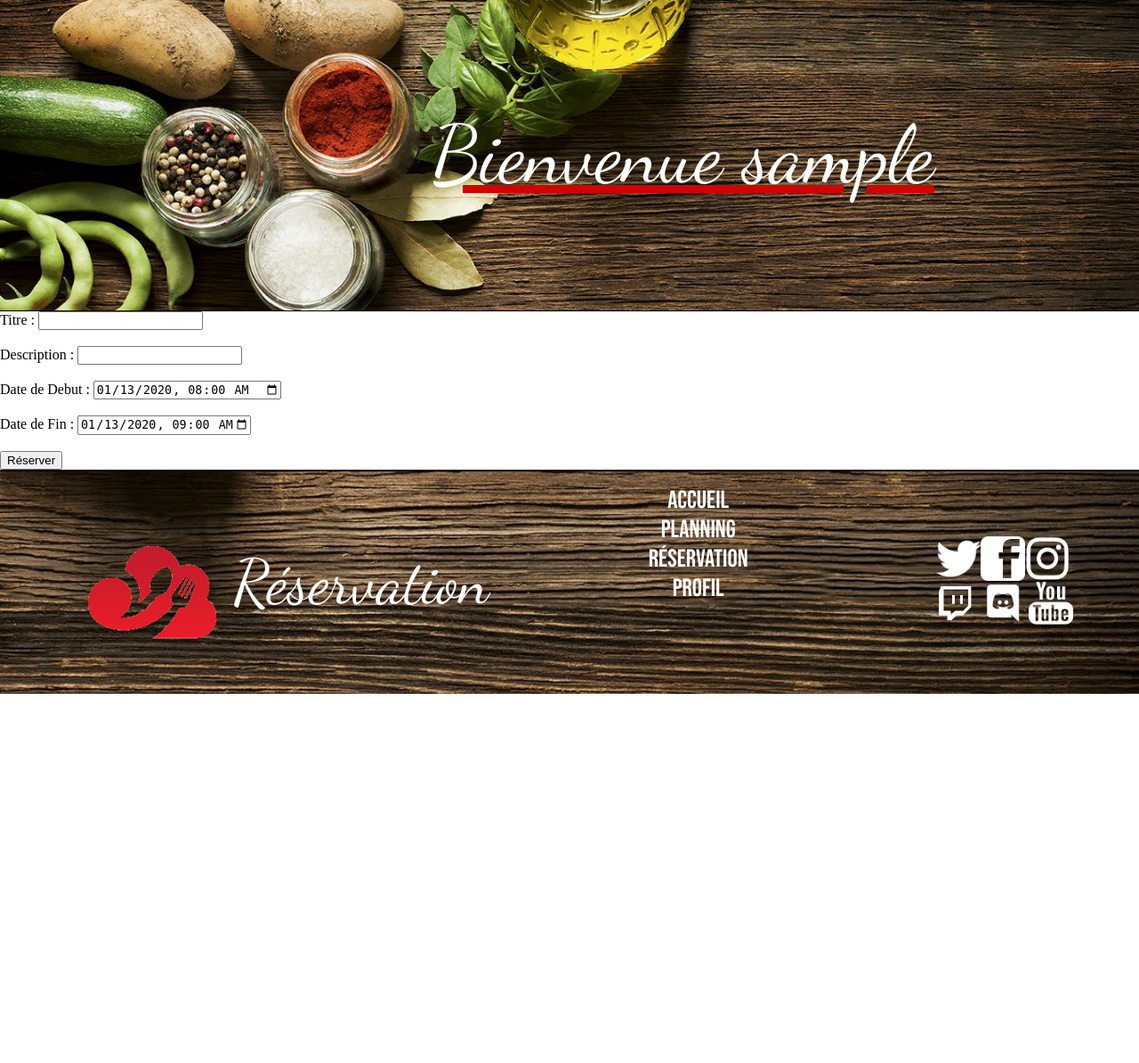
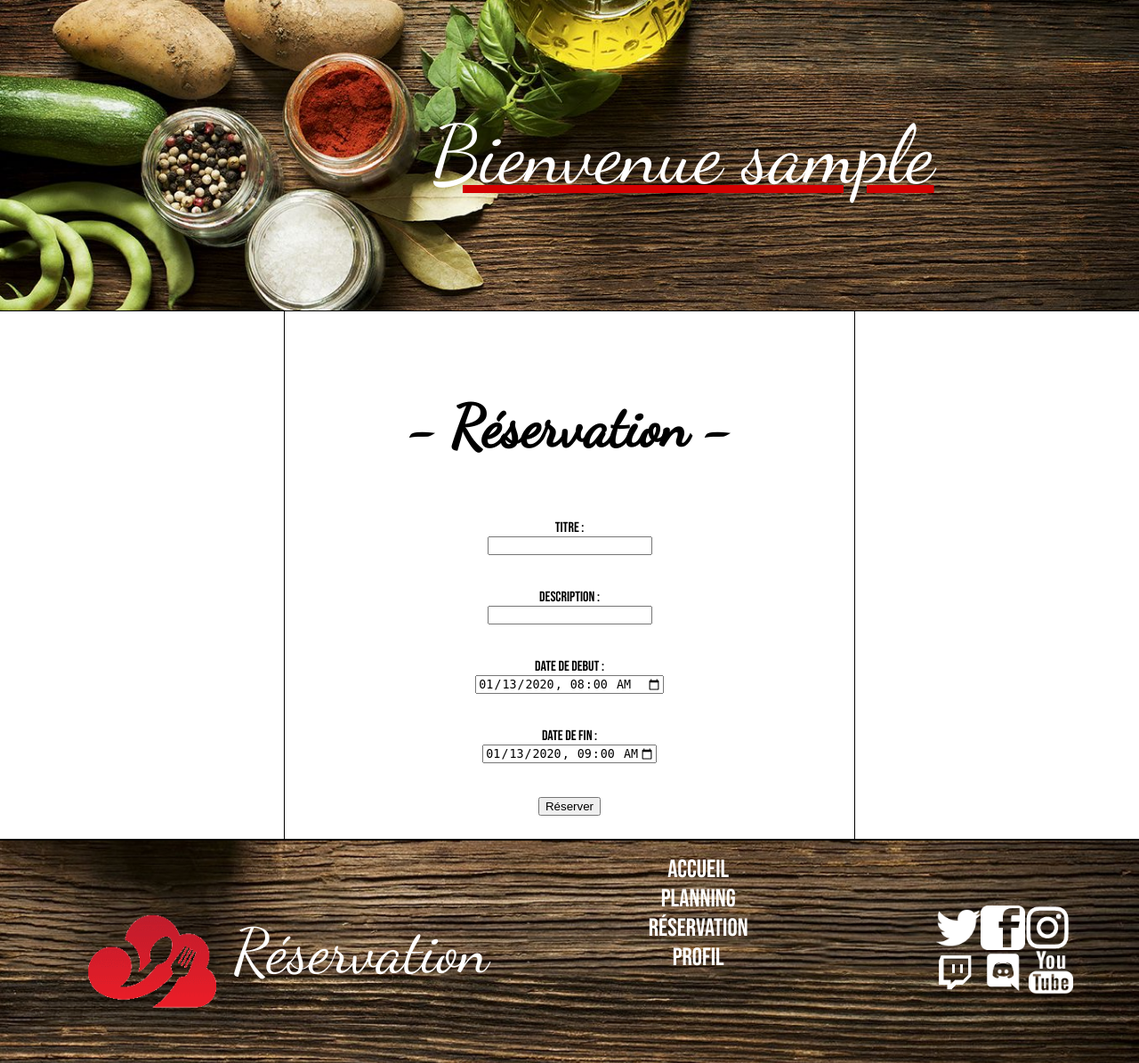
Before and after one commit to paul-le/reservation-salles, a PHP site: page /reservation-form.php in a window 1280 px wide. Shown: the part 106-1301 px from the top of the page at 89% size. Before the commit the page ends 886 px from the top, so only its background shows below. Run offline with PHP 8.4, Linux system fonts and the light colour scheme; the visitor is signed in with stand-in values (Sample User, id 1); data that the repository does not hold is empty.

Commit message:
Modif , correction & finition du style des pages.

```diff
--- a/planning.php
+++ b/planning.php
@@ -67,7 +67,7 @@
                                             //var_dump($tableaudatecount);
                                            if($datejour == $jourscases && $dateheure == $h)
                                             {
-                                                echo "<td><a href='evenement.php/?id=".$idres."'>Réservé : ".$titreres."</a></td>";
+                                                echo "<td id='alreadyreserved'><a href='evenement.php?id=".$idres."'>Réservé : ".$titreres."</a></td>";
                                                 $stopnope = true;
                                             }
                                             else {
--- a/reservation-form.php
+++ b/reservation-form.php
@@ -36,8 +36,12 @@
     </head>
     <body>
         <?php include("header.php")?>
-        <main>
-            <form method="post" action="reservation-form.php">
+        <main id="mainreservationform">
+        <section id="sectionevents">
+            <section id="sectioneventsflex">
+
+            <form method="post" id="reservationform" action="">
+                <h1 id="reservationh1">- Réservation -</h1>
 			    <label>Titre :</label>
                     <input type="text" name="titre" required><br/><br/>
                 <label>Description :</label>
@@ -47,7 +51,9 @@
                 <label>Date de Fin :</label>
                     <input type="datetime-local" name="dateFin" value="2020-01-13T09:00" min="2020-01-31T9:00" max="2020-01-31T19:00" required><br/><br/>
                     <input type="submit" value="Réserver" name="reservation" required>
-        </form>
+            </section>
+        </section>
+            </form>
         </main>
 
 <?php
@@ -83,6 +89,7 @@
             {
                 $requeteInsert = "INSERT INTO reservations (titre, description, debut, fin, id_utilisateur) VALUES ('$titre', '$description', '$dateDebut', '$dateFin' , $intloginlog )";
                 $query2 = mysqli_query($connexion , $requeteInsert);
+                $creneau = "";
 
                 header('location:planning.php');
             }
--- a/style.css
+++ b/style.css
@@ -398,9 +398,14 @@ td{
     background-color: green;
 }
 
+#alreadyreserved:hover{
+    background-color: red;
+}
+
 td a{
     text-decoration: none;
     font-weight: bold;
+    color: black;
 }
 
 td a:hover{
@@ -440,3 +445,79 @@ td a:hover{
     text-decoration: none;
     color:black;
 }
+
+/*---------------CSS DE RESERVATION FORM----------------*/
+/*---------------CSS DE RESERVATION FORM----------------*/
+/*---------------CSS DE RESERVATION FORM----------------*/
+/*---------------CSS DE RESERVATION FORM----------------*/
+/*---------------CSS DE RESERVATION FORM----------------*/
+/*---------------CSS DE RESERVATION FORM----------------*/
+
+#reservationh1{
+    font-family:'Dancing Script', cursive;
+    font-size: 65px;
+}
+
+#mainreservationform{
+    height: 100%;
+}
+
+#sectionevents{
+    display: flex;
+    width:100%;
+    height: 100%;
+    justify-content: center;
+    align-items: center;
+}
+
+#sectioneventsflex{
+    display:flex;
+    justify-content: center;
+    align-items: center;
+    width:100%;
+    height: 100%;
+}
+
+#reservationform{
+    display: flex;
+    flex-direction: column;
+    padding-top: 2%;
+    padding-bottom: 2%;
+    justify-content: center;
+    align-items: center;
+    width: 50%;
+    border-right: 1.5px solid black;
+    border-left: 1.5px solid black;
+    height: 100%;
+    font-family: 'Bebas Neue', cursive;
+}
+
+/*---------------CSS D'EVENT----------------*/
+/*---------------CSS D'EVENT----------------*/
+/*---------------CSS D'EVENT----------------*/
+/*---------------CSS D'EVENT----------------*/
+/*---------------CSS D'EVENT----------------*/
+/*---------------CSS D'EVENT----------------*/
+
+
+#sectioneventsflexaffichage{
+    display:flex;
+    justify-content: center;
+    align-items: center;
+    width:100%;
+    font-family: 'Bebas Neue', cursive;
+    height: 100%;
+}
+
+#sectioneventsinside{
+    display: flex;
+    flex-direction: column;
+    padding-top: 4%;
+    padding-bottom: 4%;
+    justify-content: center;
+    align-items: center;
+    width: 50%;
+    border-right: 1.5px solid black;
+    border-left: 1.5px solid black;
+    height: 100%;
+}
```
Also changed, not shown: evenement.php (+34 -0 lines).
